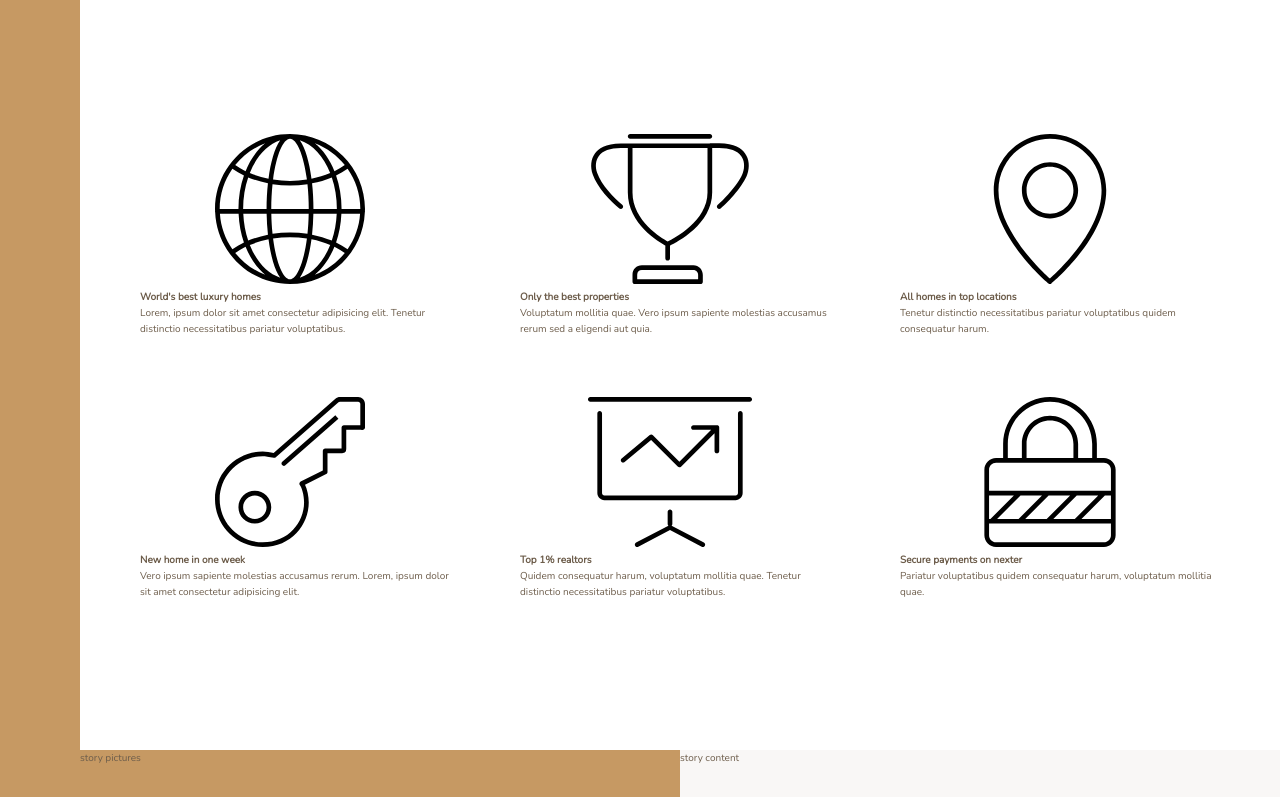
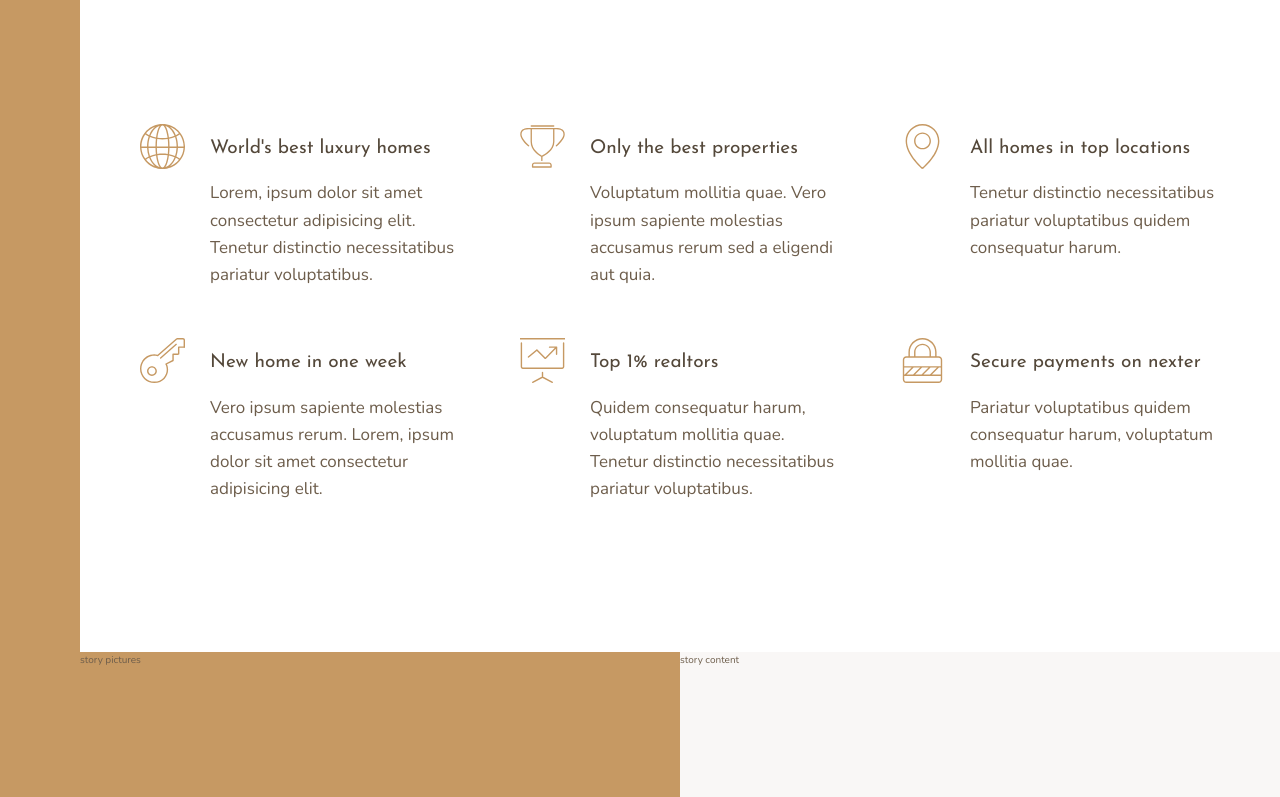
Before and after one commit to bangarangler/nexterwebsitelessongrid, a website: page index.html in a window 1280 px wide. Shown: the part 656-1453 px from the top of the page. Drawn offline with nearby package versions, Linux system fonts and the light colour scheme.

Commit message:
styled feature section with grid

```diff
--- a/index.html
+++ b/index.html
@@ -29,7 +29,7 @@
 				<svg class="feature__icon">
 					<use xlink:href="img/sprite.svg#icon-global"></use>
 				</svg>
-				<h4 class="heading-4">World's best luxury homes</h4>
+				<h4 class="heading-4 heading-4--dark">World's best luxury homes</h4>
 				<p class="feature__text">
 					Lorem, ipsum dolor sit amet consectetur adipisicing elit. Tenetur distinctio necessitatibus pariatur voluptatibus.</p>
 			</div>
@@ -38,7 +38,7 @@
 				<svg class="feature__icon">
 					<use xlink:href="img/sprite.svg#icon-trophy"></use>
 				</svg>
-				<h4 class="heading-4">Only the best properties</h4>
+				<h4 class="heading-4 heading-4--dark">Only the best properties</h4>
 				<p class="feature__text">
 					Voluptatum mollitia quae. Vero ipsum sapiente molestias accusamus rerum sed a eligendi aut quia.</p>
 			</div>
@@ -47,7 +47,7 @@
 				<svg class="feature__icon">
 					<use xlink:href="img/sprite.svg#icon-map-pin"></use>
 				</svg>
-				<h4 class="heading-4">All homes in top locations</h4>
+				<h4 class="heading-4 heading-4--dark">All homes in top locations</h4>
 				<p class="feature__text">
 					Tenetur distinctio necessitatibus pariatur voluptatibus quidem consequatur harum.</p>
 			</div>
@@ -56,7 +56,7 @@
 				<svg class="feature__icon">
 					<use xlink:href="img/sprite.svg#icon-key"></use>
 				</svg>
-				<h4 class="heading-4">New home in one week</h4>
+				<h4 class="heading-4 heading-4--dark">New home in one week</h4>
 				<p class="feature__text">
 					Vero ipsum sapiente molestias accusamus rerum. Lorem, ipsum dolor sit amet consectetur adipisicing elit.</p>
 			</div>
@@ -65,7 +65,7 @@
 				<svg class="feature__icon">
 					<use xlink:href="img/sprite.svg#icon-presentation"></use>
 				</svg>
-				<h4 class="heading-4">Top 1% realtors</h4>
+				<h4 class="heading-4 heading-4--dark">Top 1% realtors</h4>
 				<p class="feature__text">
 					Quidem consequatur harum, voluptatum mollitia quae. Tenetur distinctio necessitatibus pariatur voluptatibus.</p>
 			</div>
@@ -74,7 +74,7 @@
 				<svg class="feature__icon">
 					<use xlink:href="img/sprite.svg#icon-lock"></use>
 				</svg>
-				<h4 class="heading-4">Secure payments on nexter</h4>
+				<h4 class="heading-4 heading-4--dark">Secure payments on nexter</h4>
 				<p class="feature__text">
 					Pariatur voluptatibus quidem consequatur harum, voluptatum mollitia quae.</p>
 			</div>
--- a/sass/_features.scss
+++ b/sass/_features.scss
@@ -4,6 +4,28 @@
 	margin: 15rem 0;
 
 	display: grid;
-	grid-template-columns: repeat(3, 1fr);
+	//grid-template-columns: repeat(3, 1fr);
+	grid-template-columns: repeat(auto-fit, minmax(25rem, 1fr));
 	grid-gap: 6rem;
+	align-items: start;
 }
+
+.feature {
+
+	display: grid;
+	grid-template-columns: min-content 1fr;
+	grid-row-gap: 1.5rem;
+	grid-column-gap: 2.5rem;
+
+	&__icon {
+		fill: $color-primary;
+		width: 4.5rem;
+		height: 4.5rem;
+		grid-row: 1 / span 2;
+		transform: translateY(-1rem);
+	}
+
+	&__text {
+		font-size: 1.7rem;
+	}
+}
--- a/sass/_typography.scss
+++ b/sass/_typography.scss
@@ -0,0 +1,24 @@
+%heading {
+	font-family: $font-display;
+	font-weight: 400;
+}
+
+.heading-1 {
+	@extend %heading;
+}
+
+.heading-2 {
+	@extend %heading;
+}
+
+.heading-3 {
+	@extend %heading;
+}
+
+.heading-4 {
+	@extend %heading;
+	font-size: 1.9rem;
+
+	&--light { color: $color-grey-light-1; }
+	&--dark { color: $color-grey-dark-1; }
+}
```
Also changed, not shown: css/style.css.
